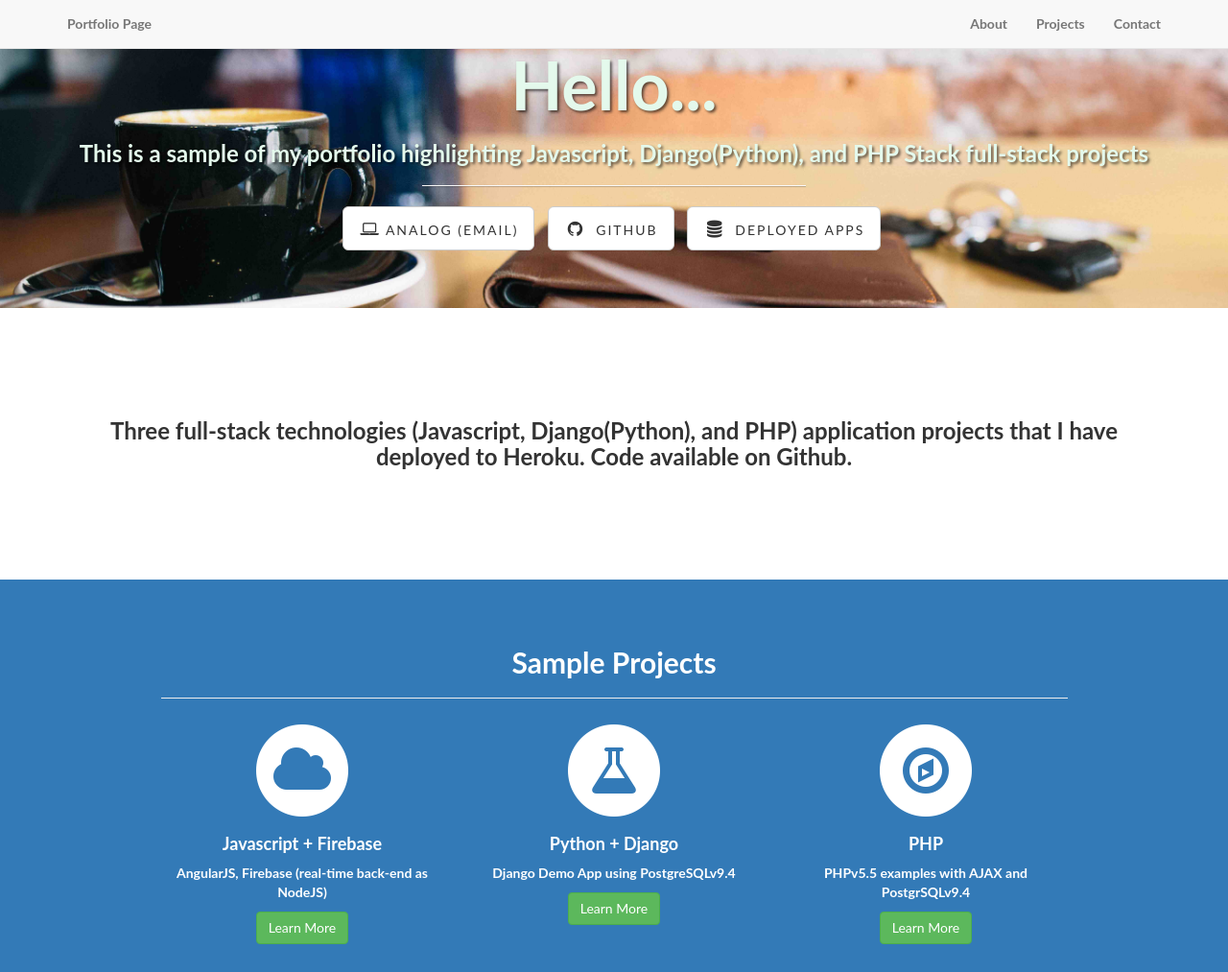
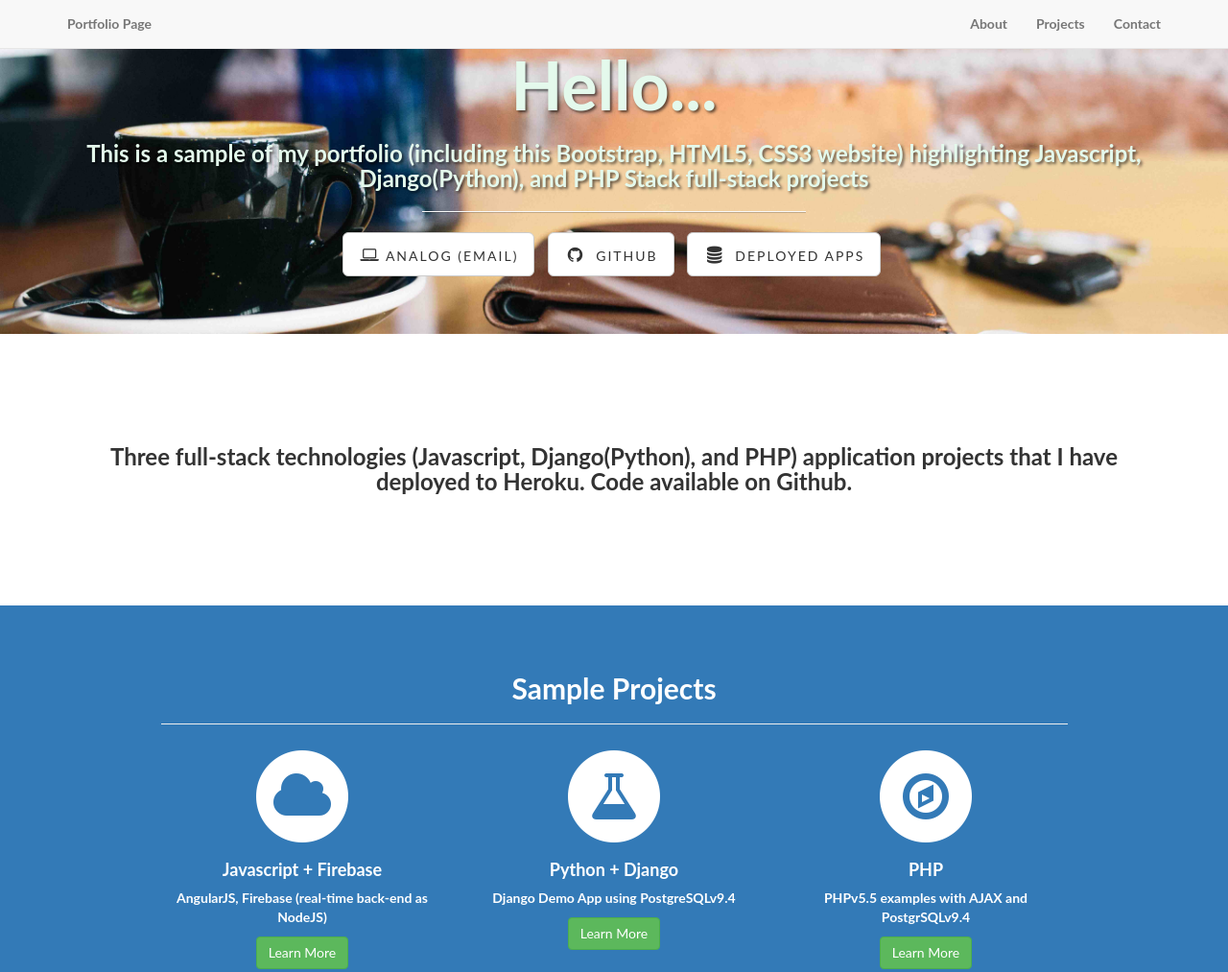
Before and after one commit to 100stacks/site-demo.github.io, a plain HTML site: page index.html in a window 1280 px wide. Shown: the top 1013 px of the page at 96% size. Drawn offline with Linux system fonts and the light colour scheme.

Commit message:
fix formatting alignment

```diff
--- a/index.html
+++ b/index.html
@@ -74,7 +74,7 @@
                 <div class="col-lg-12">
                     <div class="intro-message">
                         <h1>Hello...</h1>
-                        <h3>This is a sample of my portfolio highlighting Javascript, Django(Python), and PHP Stack full-stack projects</h3>
+                        <h3>This is a sample of my portfolio (including this Bootstrap, HTML5, CSS3 website) highlighting Javascript, Django(Python), and PHP Stack full-stack projects</h3>
                         <hr class="intro-divider">
                         <ul class="list-inline intro-social-buttons">
                         <li>
```
